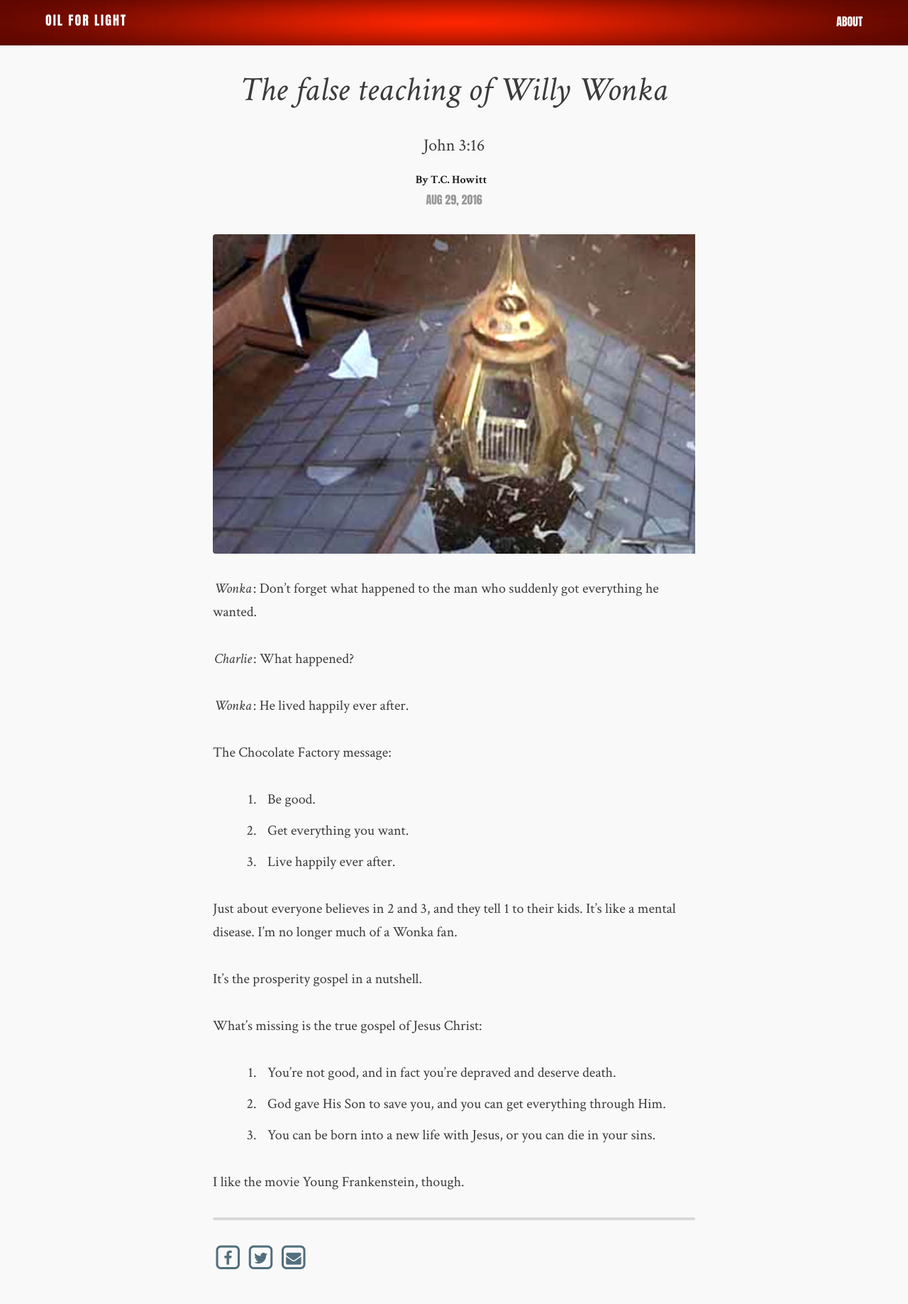
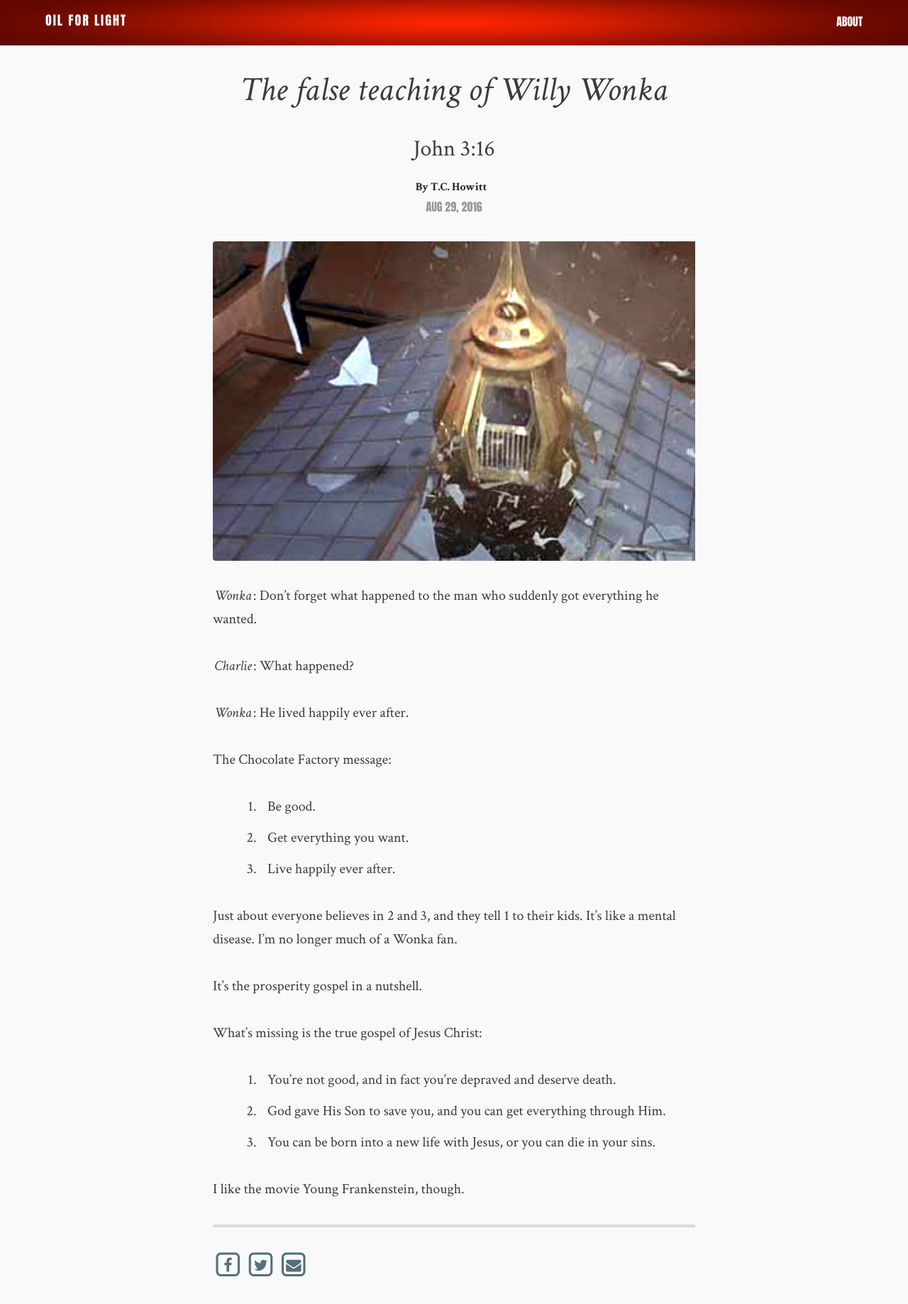
Before and after one commit to flashlightministries/oilforlight, a Jekyll site: the page built from _posts/2016-08-29-willy-wonka-false.md, in a window 1280 px wide. Shown: the whole page at 71% size. Built offline with Jekyll 4.4.1, drawn with Linux system fonts in a browser that asks for light colours; nearby versions of some CDN libraries.

Commit message:
Update post.html

```diff
--- a/_layouts/post.html
+++ b/_layouts/post.html
@@ -9,7 +9,7 @@
     <header class="post-header">
       <hgroup>
         <h1>{{page.title}}</h1>
-        {% if page.passage%}<h4>{{ page.passage }}</h4>{% endif %}
+        {% if page.passage%}<h3>{{ page.passage }}</h3>{% endif %}
         <p class="small">
           <span class="author">By {{page.author}}</span>
         </p>
```
